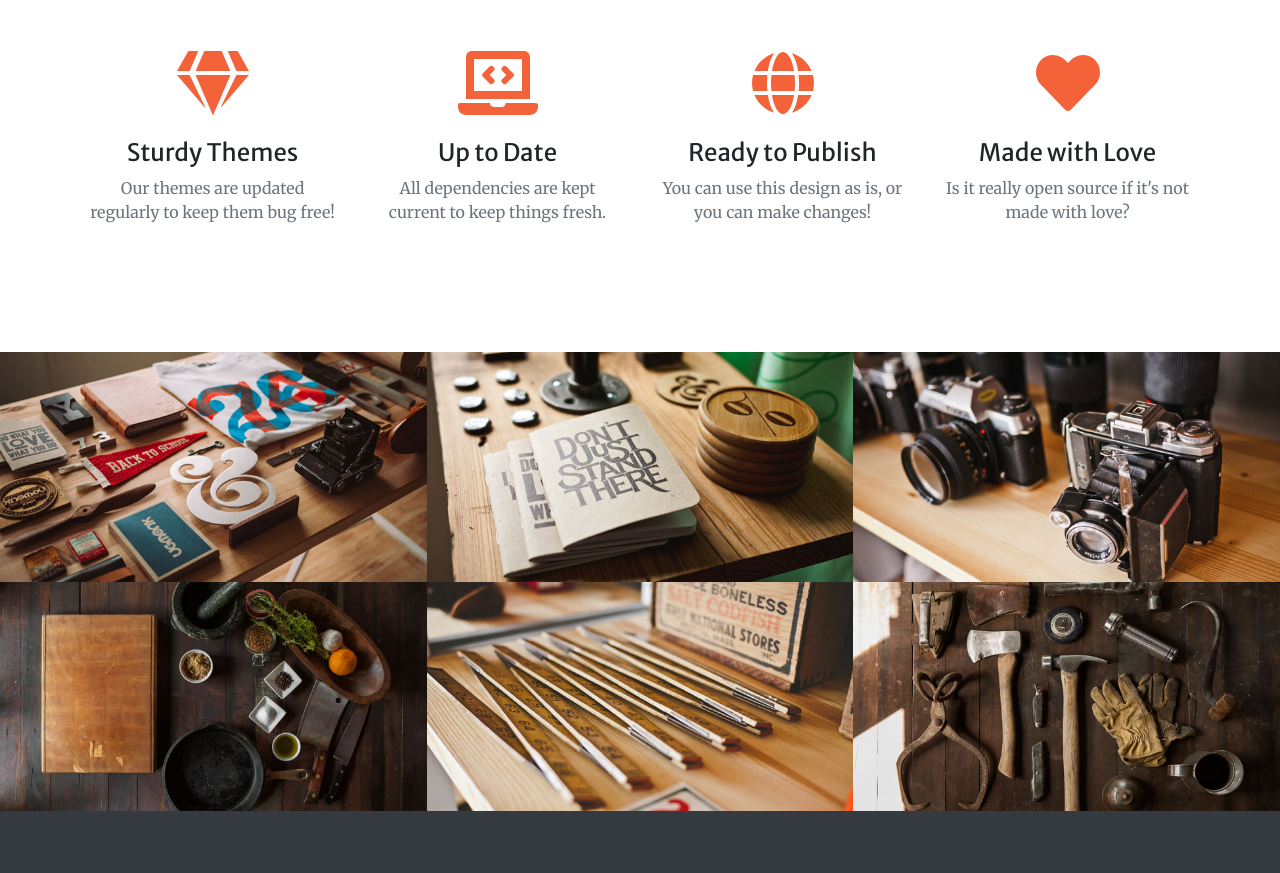
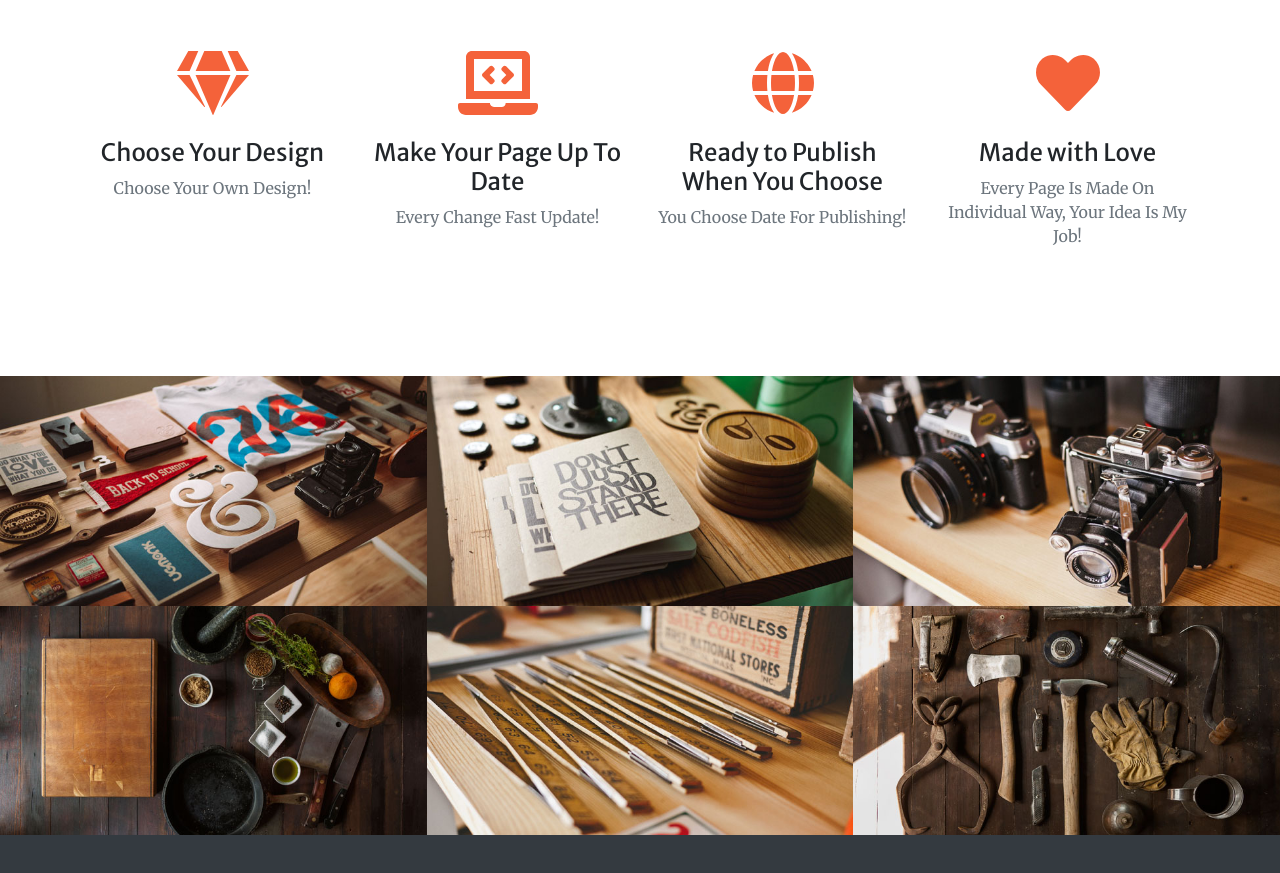
Before and after one commit to onadj/Portofilio, a plain HTML site: page index.html in a window 1280 px wide. Shown: the part 1468-2341 px from the top of the page. Drawn offline with nearby package versions, Linux system fonts and the light colour scheme.

Commit message:
buyme text

```diff
--- a/index.html
+++ b/index.html
@@ -125,27 +125,27 @@
           <div class="col-lg-3 col-md-6 text-center">
             <div class="mt-5">
               <i class="fas fa-4x fa-gem text-primary mb-4"></i>
-              <h3 class="h4 mb-2">Sturdy Themes</h3>
+              <h3 class="h4 mb-2">Choose Your Design</h3>
               <p class="text-muted mb-0">
-                Our themes are updated regularly to keep them bug free!
+                Choose Your Own Design!
               </p>
             </div>
           </div>
           <div class="col-lg-3 col-md-6 text-center">
             <div class="mt-5">
               <i class="fas fa-4x fa-laptop-code text-primary mb-4"></i>
-              <h3 class="h4 mb-2">Up to Date</h3>
+              <h3 class="h4 mb-2">Make Your Page Up To Date</h3>
               <p class="text-muted mb-0">
-                All dependencies are kept current to keep things fresh.
+                Every Change Fast Update!
               </p>
             </div>
           </div>
           <div class="col-lg-3 col-md-6 text-center">
             <div class="mt-5">
               <i class="fas fa-4x fa-globe text-primary mb-4"></i>
-              <h3 class="h4 mb-2">Ready to Publish</h3>
+              <h3 class="h4 mb-2">Ready to Publish When You Choose</h3>
               <p class="text-muted mb-0">
-                You can use this design as is, or you can make changes!
+                You Choose Date For Publishing!
               </p>
             </div>
           </div>
@@ -154,7 +154,7 @@
               <i class="fas fa-4x fa-heart text-primary mb-4"></i>
               <h3 class="h4 mb-2">Made with Love</h3>
               <p class="text-muted mb-0">
-                Is it really open source if it's not made with love?
+                Every Page Is Made On Individual Way, Your Idea  Is My Job!
               </p>
             </div>
           </div>
```
